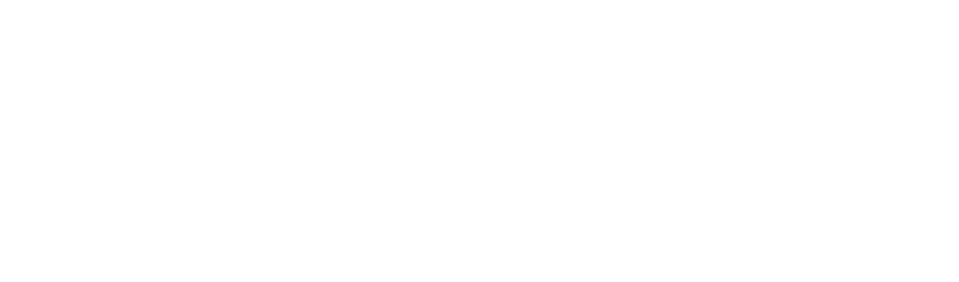
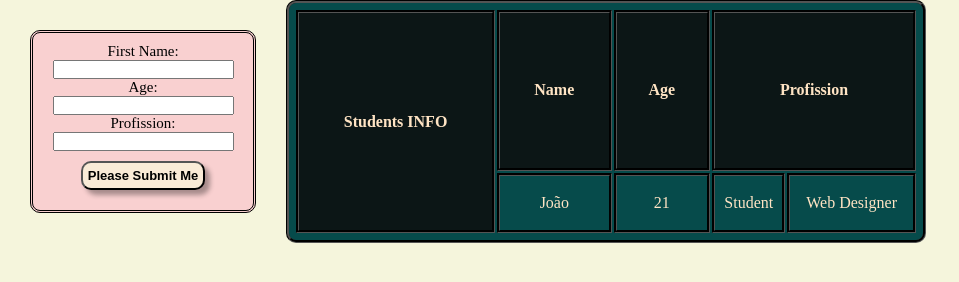
Before and after one commit to HevellynOS/html-css-training, a plain HTML site: page html-css-training/index.html in a window 1280 px wide. Shown: the whole page, without its empty margins (0-959 px from the left). Drawn offline with Linux system fonts and the light colour scheme.

Commit message:
form and table added with some style

```diff
--- a/html-css-training/estilos/style.css
+++ b/html-css-training/estilos/style.css
@@ -4,3 +4,55 @@
     padding: 0;
     margin: 0;
 }
+body{
+    display: flex;
+    text-align: center;
+    background-color: beige;
+    height: 100%;
+    width: 100%;
+}
+form{
+    border-style: double;
+    width: 200px;
+    padding: 10px;
+    background-color: rgb(249, 208, 208);
+    font-size: 15px;
+    margin: 30px;
+    border-radius: 10px;
+
+}
+.btn{
+    background-color: antiquewhite;
+    box-shadow: 5px 5px 5px rgba(0, 0, 0, 0.333);
+    margin: 10px;
+    padding: 5px;
+    border-radius: 10px;
+    font: 700 13px arial;
+}
+
+table{
+    background-color: rgb(6, 75, 75);
+    width: 50%;
+    border-style: groove ;
+    border-color: black;
+    color: bisque;
+    padding: 5px;
+    border-radius: 10px;
+
+
+}
+td{
+    border-style: groove ;
+    border-color: black;
+    color: bisque;
+
+}
+
+th,
+.info{
+    padding: 20px;
+    background-color: rgb(12, 22, 22);
+    border-style: groove ;
+    border-color: black;
+    color: bisque;
+}
--- a/html-css-training/index.html
+++ b/html-css-training/index.html
@@ -8,6 +8,29 @@
     <title>Training With Udemy</title>
 </head>
 <body>
+    <form action="index.html" method="get">
+       First Name: <input type="text" name="firstname">
+       <br>
+       Age: <input type="number" name="age">
+       <br>
+       Profission: <input type="text" name="profission">
+       <input class="btn" type="button" value="Please Submit Me">
+    </form>
 
+    <table>
+        <tr>
+            <th class="info" rowspan="4">Students INFO</th>
+            <th>Name</th>
+            <th>Age</th>
+            <th colspan="2">Profission</th>
+
+        </tr>
+        <tr>
+            <td>João</td>
+            <td>21</td>
+            <td>Student</td>
+                <td> Web Designer</td>
+        </tr>
+    </table>
 </body>
 </html>
```
